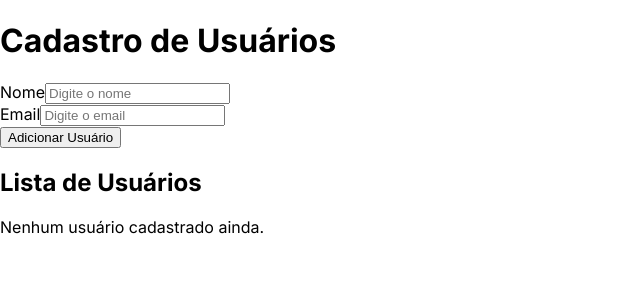
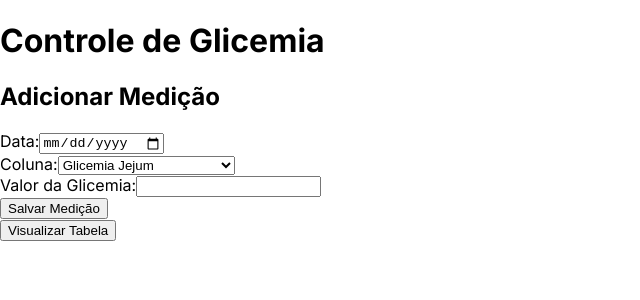
Before and after one commit to thiagorkha/controle-de-glicemia, a React (Create React App) app in the folder frontend/: page / in a window 1280 px wide. Shown: the top 300 px of the page, without its empty margins (0-640 px from the left). Built offline with nearby package versions, Linux system fonts and the light colour scheme.

Commit message:
Update App.js

```diff
--- a/frontend/src/App.js
+++ b/frontend/src/App.js
@@ -1,115 +1,37 @@
-// src/App.js
+import React, { useState } from 'react';
+import GlicemiaForm from './components/GlicemiaForm';
+import FilterForm from './components/FilterForm';
+import GlicemiaTable from './components/GlicemiaTable';
+import './index.css';
 
-import React, { useState, useEffect } from 'react';
+function App() {
+  const [showTable, setShowTable] = useState(false);
+  const [tableData, setTableData] = useState([]);
 
-// O componente principal da sua aplicação.
-function App() {
-  // useState para armazenar os dados do formulário (valor inicial vazio).
-  const [formData, setFormData] = useState({
-    nome: '',
-    email: ''
-  });
-
-  // useState para armazenar a lista de usuários, com um valor inicial vazio.
-  // Usamos useEffect para carregar os dados do localStorage.
-  const [users, setUsers] = useState(() => {
-    // Tenta carregar dados do localStorage ao iniciar.
-    const savedUsers = localStorage.getItem('users');
-    return savedUsers ? JSON.parse(savedUsers) : [];
-  });
-
-  // useEffect para salvar os dados no localStorage sempre que a lista de usuários for atualizada.
-  useEffect(() => {
-    localStorage.setItem('users', JSON.stringify(users));
-  }, [users]);
-
-  // Função para lidar com a mudança nos inputs do formulário.
-  const handleInputChange = (e) => {
-    const { name, value } = e.target;
-    setFormData(prevData => ({
-      ...prevData,
-      [name]: value
-    }));
+  const handleShowTable = (data) => {
+    setTableData(data);
+    setShowTable(true);
   };
 
-  // Função para lidar com o envio do formulário.
-  const handleSubmit = (e) => {
-    // Previne o comportamento padrão de recarregar a página.
-    e.preventDefault();
-
-    // Adiciona o novo usuário ao início da lista (sem recarregar).
-    setUsers(prevUsers => [formData, ...prevUsers]);
-
-    // Limpa os campos do formulário após o envio.
-    setFormData({ nome: '', email: '' });
+  const handleHideTable = () => {
+    setShowTable(false);
   };
 
   return (
-    <div className="flex flex-col items-center justify-center min-h-screen bg-gray-100 p-4">
-      <div className="bg-white p-8 rounded-xl shadow-lg w-full max-w-2xl">
-        <h1 className="text-3xl font-bold mb-6 text-center text-gray-800">Cadastro de Usuários</h1>
-
-        {/* Formulário de cadastro */}
-        <form onSubmit={handleSubmit} className="mb-8 space-y-4">
-          <div className="flex flex-col">
-            <label htmlFor="nome" className="text-gray-700 font-medium mb-1">Nome</label>
-            <input
-              type="text"
-              id="nome"
-              name="nome"
-              value={formData.nome}
-              onChange={handleInputChange}
-              placeholder="Digite o nome"
-              required
-              className="px-4 py-2 border border-gray-300 rounded-lg focus:outline-none focus:ring-2 focus:ring-blue-500"
-            />
-          </div>
-          <div className="flex flex-col">
-            <label htmlFor="email" className="text-gray-700 font-medium mb-1">Email</label>
-            <input
-              type="email"
-              id="email"
-              name="email"
-              value={formData.email}
-              onChange={handleInputChange}
-              placeholder="Digite o email"
-              required
-              className="px-4 py-2 border border-gray-300 rounded-lg focus:outline-none focus:ring-2 focus:ring-blue-500"
-            />
-          </div>
-          <button
-            type="submit"
-            className="w-full bg-blue-600 text-white font-bold py-2 px-4 rounded-lg hover:bg-blue-700 transition-colors duration-300"
-          >
-            Adicionar Usuário
-          </button>
-        </form>
-
-        {/* Tabela de visualização dos usuários */}
-        <h2 className="text-2xl font-semibold mb-4 text-gray-800">Lista de Usuários</h2>
-        {users.length > 0 ? (
-          <div className="overflow-x-auto">
-            <table className="min-w-full bg-white rounded-lg shadow-md">
-              <thead className="bg-gray-200 text-gray-700">
-                <tr>
-                  <th className="py-3 px-4 text-left font-bold">Nome</th>
-                  <th className="py-3 px-4 text-left font-bold">Email</th>
-                </tr>
-              </thead>
-              <tbody>
-                {users.map((user, index) => (
-                  <tr key={index} className="border-t border-gray-200 hover:bg-gray-50">
-                    <td className="py-3 px-4">{user.nome}</td>
-                    <td className="py-3 px-4">{user.email}</td>
-                  </tr>
-                ))}
-              </tbody>
-            </table>
-          </div>
-        ) : (
-          <p className="text-center text-gray-500">Nenhum usuário cadastrado ainda.</p>
-        )}
-      </div>
+    <div className="app-container">
+      <h1>Controle de Glicemia</h1>
+      {!showTable ? (
+        <>
+          <GlicemiaForm />
+          <button onClick={() => setShowTable(true)}>Visualizar Tabela</button>
+        </>
+      ) : (
+        <>
+          <FilterForm onFilter={handleShowTable} />
+          <GlicemiaTable data={tableData} />
+          <button onClick={handleHideTable}>Voltar para o Formulário</button>
+        </>
+      )}
     </div>
   );
 }
```
